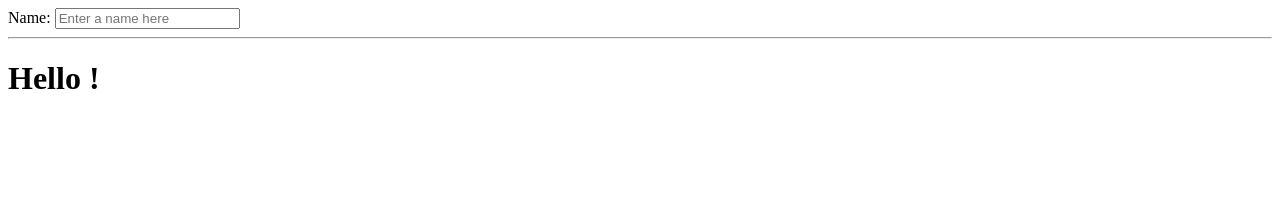
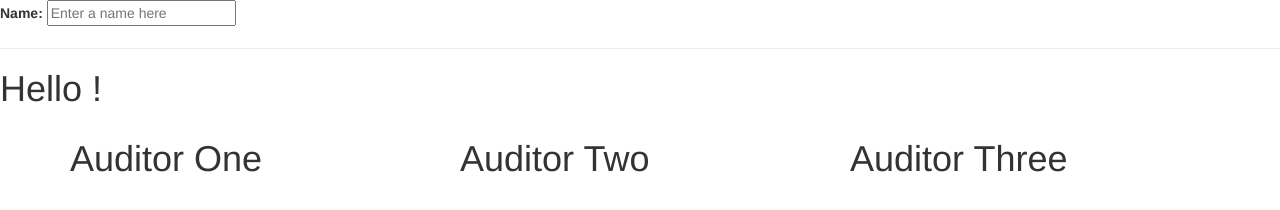
Before and after one commit to sysstas/MEAN-example-HnS-Audit-tracker, a website: page client/index.html in a window 1280 px wide. Drawn offline with nearby package versions, Linux system fonts and the light colour scheme.

Commit message:
add bootstrap, ng-controller and hardcoded data

```diff
--- a/client/index.html
+++ b/client/index.html
@@ -1,16 +1,31 @@
 <!doctype html>
-<html ng-app>
+<html ng-app="meanTest" >
   <head>
-  <script src="node_modules/angular/angular.js"></script>
-
-
+  	<link rel="stylesheet" type="text/css" href="node_modules/bootstrap/dist/css/bootstrap.min.css">
+  	<script type="text/javascript" src="node_modules/angular/angular.js"></script>
+   	<script type="text/javascript" src="index.js"></script>
   </head>
-  <body>
+  <body ng-controller="testCtrl">
     <div>
       <label>Name:</label>
       <input type="text" ng-model="yourName" placeholder="Enter a name here">
       <hr>
       <h1>Hello {{yourName}}!</h1>
     </div>
+
+   	<div class="container">
+   		<div class="row">
+
+   			<div class="col-sm-4">
+   				<h1>Auditor {{auditor[0]}}</h1>
+   			</div>
+   			<div class="col-sm-4">
+   				<h1>Auditor {{auditor[1]}}</h1>
+   			</div>
+   			<div class="col-sm-4">
+   				<h1>Auditor {{auditor[2]}}</h1>
+   			</div>
+   		</div>
+   	</div>
   </body>
 </html>
--- a/client/index.js
+++ b/client/index.js
@@ -1,3 +1,4 @@
-'use strict';
-
-var _angular = require('angular');
+var app = angular.module('meanTest', []);
+app.controller('testCtrl', function($scope){
+	$scope.auditor = ['One', 'Two', 'Three'];
+});
--- a/package.json
+++ b/package.json
@@ -10,6 +10,7 @@
   "license": "ISC",
   "dependencies": {
     "angular": "^1.6.5",
+    "bootstrap": "^3.3.7",
     "express": "^4.15.3"
   }
 }
```
